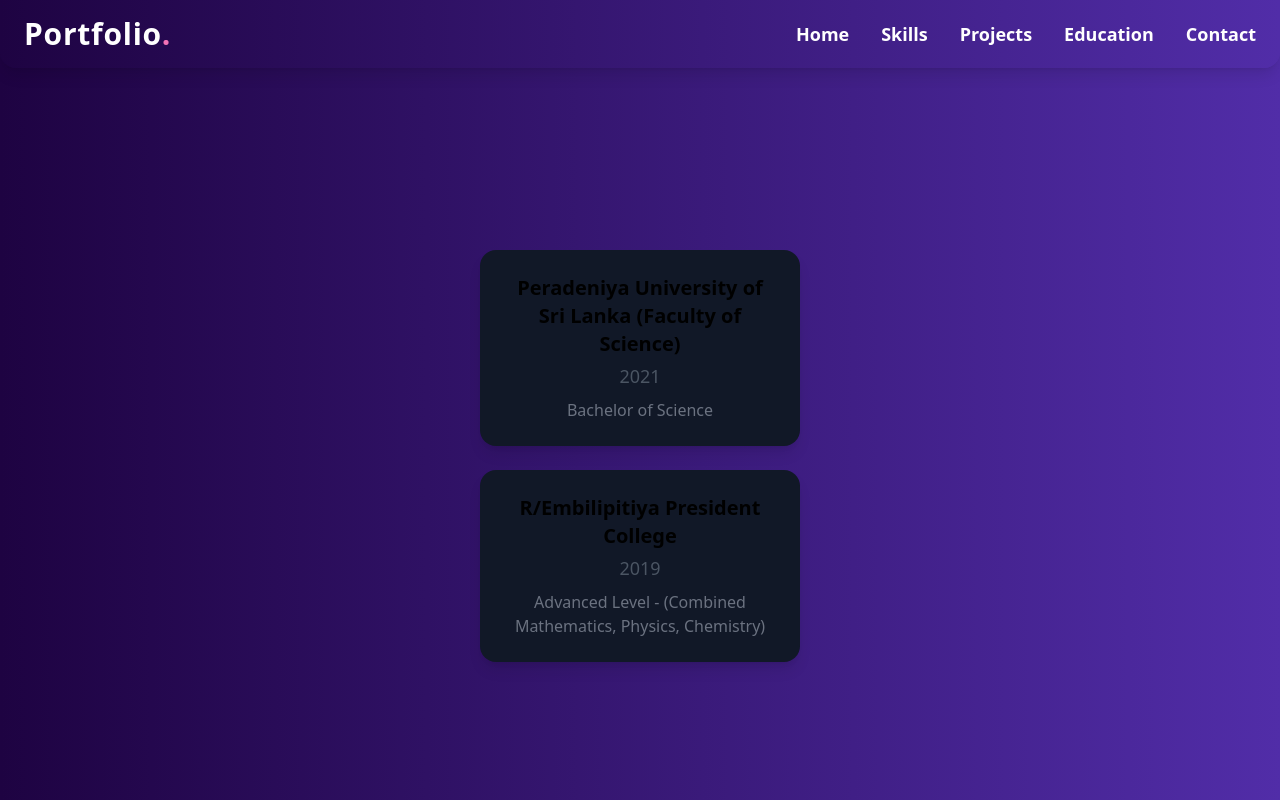
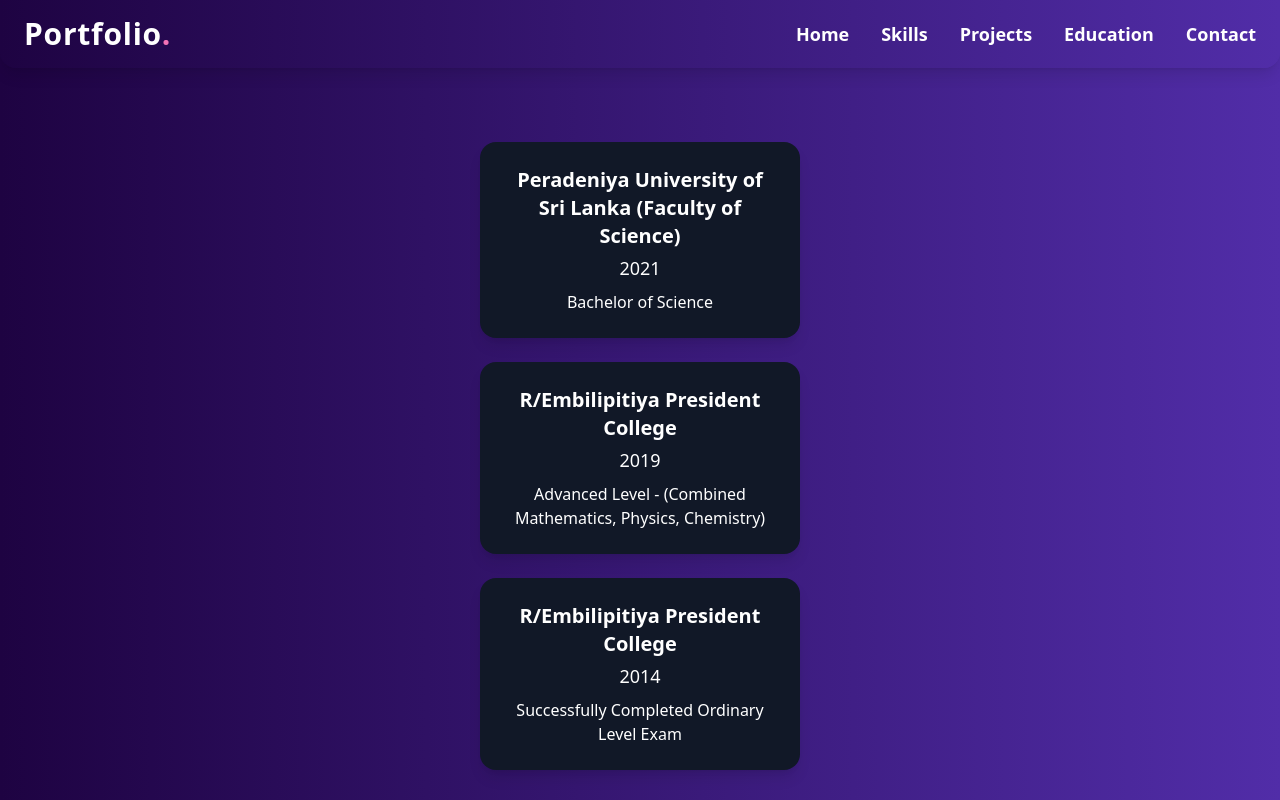
Before and after one commit to Sanduni4822/React-project-Individual, a React (Vite) app: page /education in a window 1280 px wide. Shown: the top 800 px of the page. Built offline with nearby package versions, Linux system fonts and the light colour scheme.

Commit message:
Added another card

```diff
--- a/src/pages/educationpage/EducationPage.jsx
+++ b/src/pages/educationpage/EducationPage.jsx
@@ -10,6 +10,11 @@
         institution: "R/Embilipitiya President College",
         year: "2019",
         degree: "Advanced Level - (Combined Mathematics, Physics, Chemistry)"
+    },
+    {
+        institution: "R/Embilipitiya President College",
+        year: "2014",
+        degree: "Successfully Completed Ordinary Level Exam"
     }
 ];
 
@@ -17,10 +22,10 @@
     return (
         <div className="flex flex-col items-center justify-center min-h-screen px-4">
             {educationData.map((edu, index) => (
-                <div key={index} className="bg-gray-900 text-black p-6 rounded-2xl shadow-lg w-80 text-center mb-6">
+                <div key={index} className="bg-gray-900 text-white p-6 rounded-2xl shadow-lg w-80 text-center mb-6">
                     <h3 className="text-xl font-bold">{edu.institution}</h3>
-                    <p className="text-gray-600 text-lg mt-1">{edu.year}</p>
-                    <p className="text-gray-500 mt-2">{edu.degree}</p>
+                    <p className="text-white text-lg mt-1">{edu.year}</p>
+                    <p className="text-white mt-2 whitespace-pre-line">{edu.degree}</p>
                 </div>
             ))}
         </div>
```
